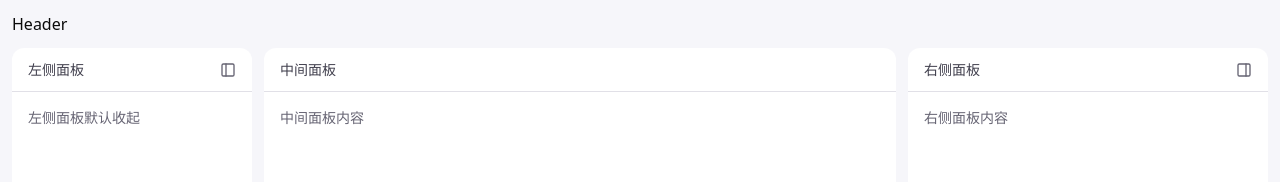
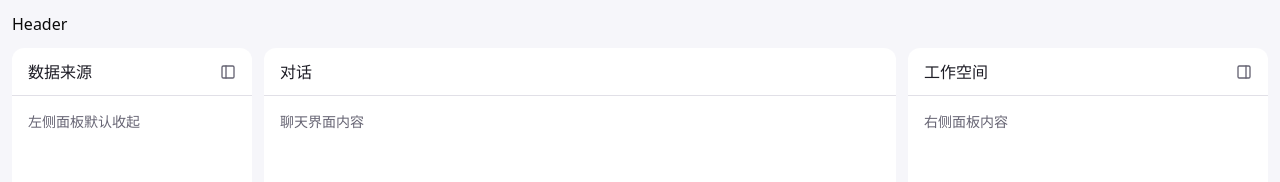
Before and after one commit to fancn21th/unnamed-ui-starter-guide, a React (Vite) app: page / in a window 1280 px wide. Shown: the top 182 px of the page. Built offline with nearby package versions, Linux system fonts and the light colour scheme.

Commit message:
📦 NEW: 添加模块结构

```diff
--- a/src/App.tsx
+++ b/src/App.tsx
@@ -1,4 +1,8 @@
 import { TripleSplitPane } from "@/components/wuhan/composed/triple-split-pane";
+import { DataSourcePanel } from "@/views/data-source-panel";
+import { WorkspacePanel } from "@/views/workspace-panel";
+import { ChatView } from "@/views/chat-view";
+
 function App() {
   return (
     <div className="h-full p-3 flex flex-col gap-3 bg-[var(--bg-neutral-light)]">
@@ -6,41 +10,23 @@ function App() {
       <TripleSplitPane
         className="w-full flex-1"
         left={{
-          title: "左侧面板",
+          title: "数据来源",
           width: "240px",
           collapsedWidth: "0px",
-          defaultCollapsed: false,
-          children: (
-            <div className="space-y-4">
-              <p className="text-sm text-[var(--text-secondary)]">
-                左侧面板默认收起
-              </p>
-            </div>
-          ),
+          minWidth: "240px",
+          children: <DataSourcePanel />,
         }}
         center={{
-          title: "中间面板",
+          title: "对话",
           minWidth: "280px",
-          children: (
-            <div className="space-y-4">
-              <p className="text-sm text-[var(--text-secondary)]">
-                中间面板内容
-              </p>
-            </div>
-          ),
+          children: <ChatView />,
         }}
         right={{
-          title: "右侧面板",
+          title: "工作空间",
           width: "360px",
           collapsedWidth: "48px",
-          minWidth: "180px",
-          children: (
-            <div className="space-y-4">
-              <p className="text-sm text-[var(--text-secondary)]">
-                右侧面板内容
-              </p>
-            </div>
-          ),
+          minWidth: "360px",
+          children: <WorkspacePanel />,
         }}
       />
     </div>
--- a/src/components/wuhan/blocks/split-pane-01.tsx
+++ b/src/components/wuhan/blocks/split-pane-01.tsx
@@ -86,7 +86,7 @@ export const SplitPaneItemPrimitive = React.forwardRef<
           {/* Header 部分 */}
           <div
             className={cn(
-              "h-[44px]",
+              "h-[48px]",
               "flex items-center",
               "justify-between px-4 py-3 border-b border-[var(--border-neutral)]",
               headerClassName,
@@ -94,7 +94,15 @@ export const SplitPaneItemPrimitive = React.forwardRef<
           >
             {/* 紧凑模式只显示图标，正常模式显示标题 */}
             {!isCompact && (
-              <div className="text-sm font-medium text-[var(--text-primary)]">
+              <div
+                className={cn(
+                  "font-[var(--font-family-cn)]",
+                  "font-[var(--font-weight-600)]",
+                  "font-size-3",
+                  "leading-[var(--line-height-3)]",
+                  "text-[var(--text-title)]",
+                )}
+              >
                 {panelTitle}
               </div>
             )}
--- /dev/null
+++ b/src/views/chat-view/index.tsx
@@ -0,0 +1,7 @@
+export function ChatView() {
+  return (
+    <div>
+      <p className="text-sm text-[var(--text-secondary)]">聊天界面内容</p>
+    </div>
+  );
+}
--- /dev/null
+++ b/src/views/data-source-panel/index.tsx
@@ -0,0 +1,7 @@
+export function DataSourcePanel() {
+  return (
+    <div className="space-y-4">
+      <p className="text-sm text-[var(--text-secondary)]">左侧面板默认收起</p>
+    </div>
+  );
+}
--- /dev/null
+++ b/src/views/workspace-panel/index.tsx
@@ -0,0 +1,7 @@
+export function WorkspacePanel() {
+  return (
+    <div className="space-y-4">
+      <p className="text-sm text-[var(--text-secondary)]">右侧面板内容</p>
+    </div>
+  );
+}
```
